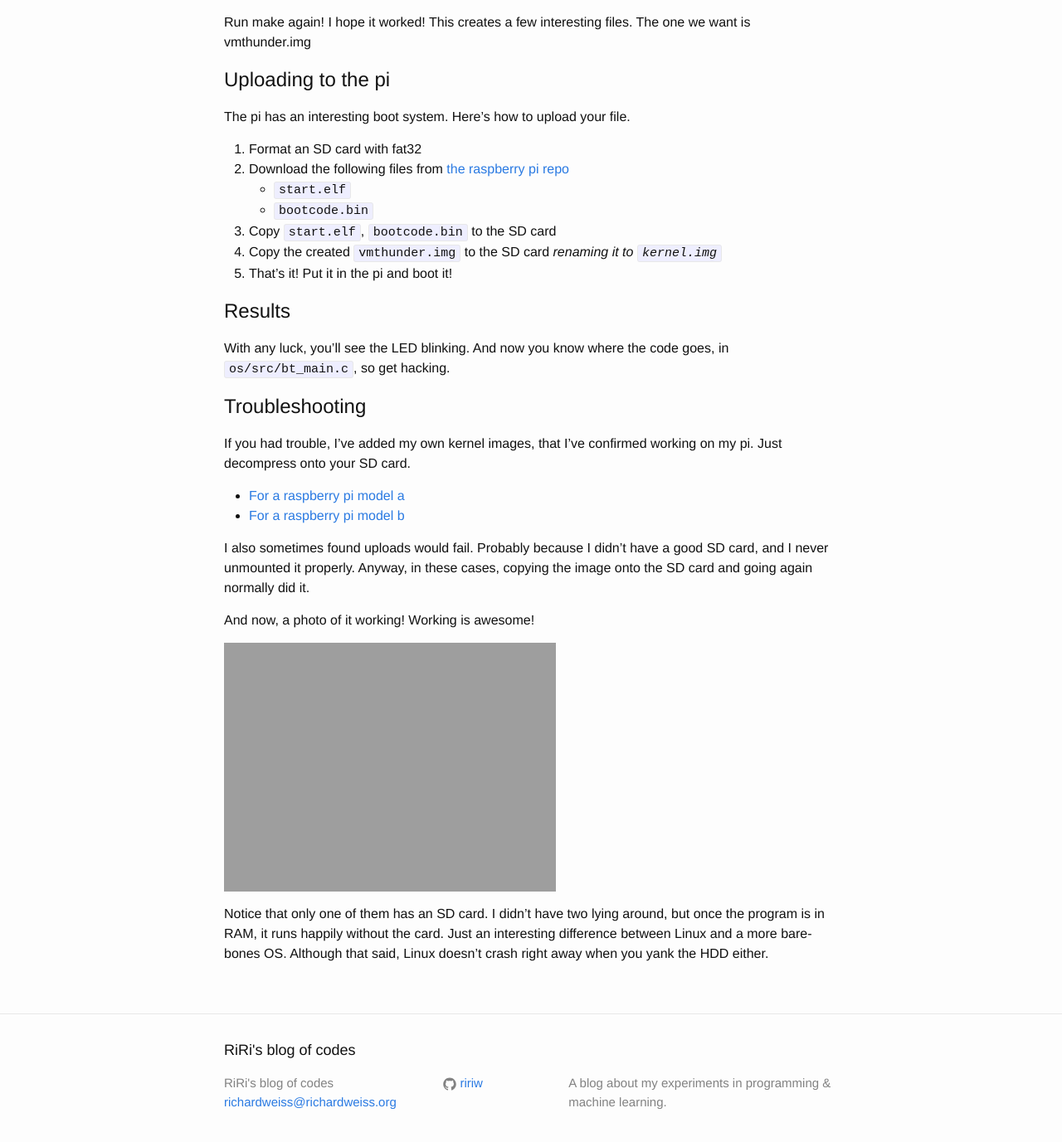
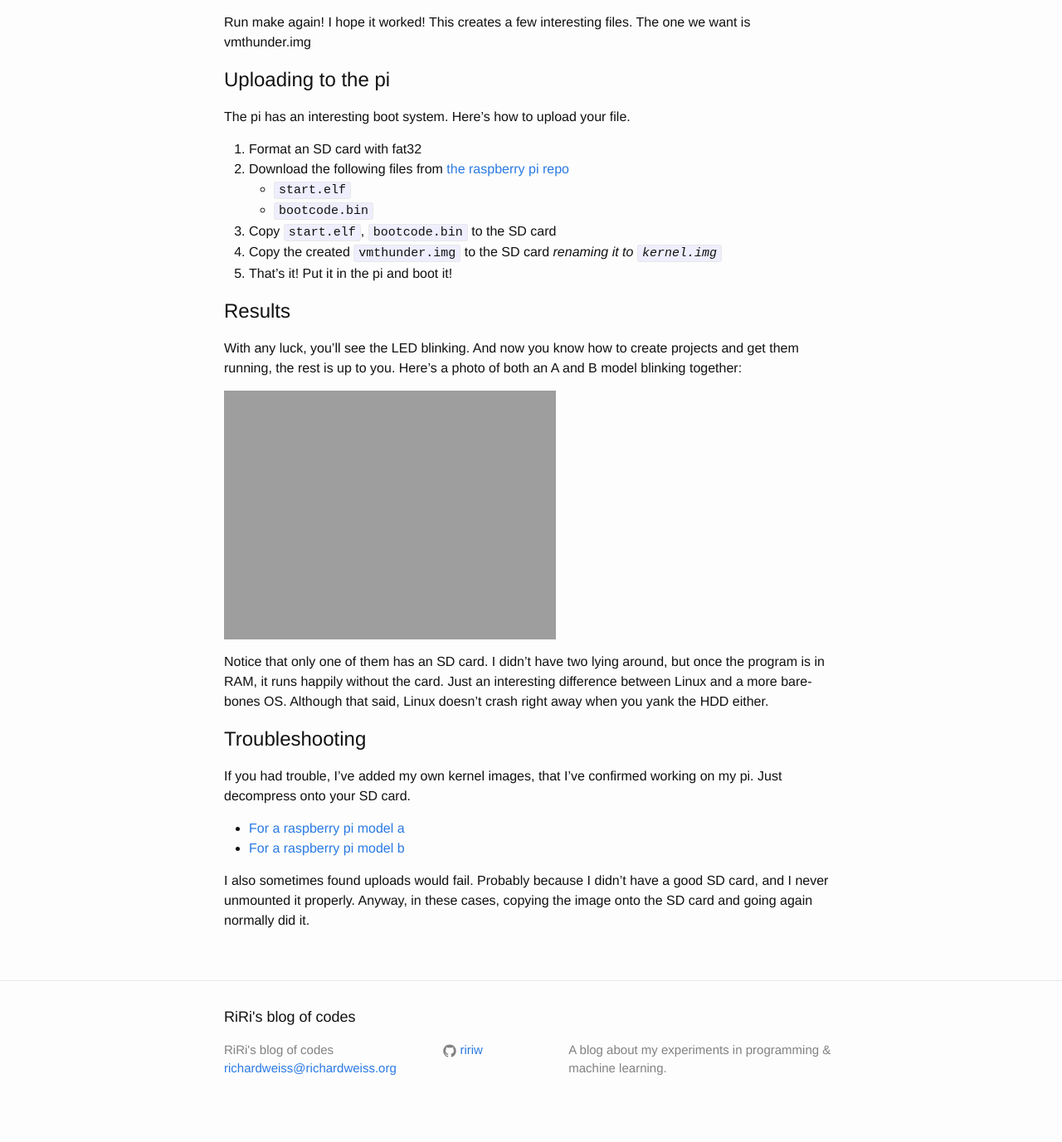
Before and after one commit to ririw/ririw.github.io, a Jekyll site: the page built from _posts/2015-06-27-raspberry-pi-bitthunder.markdown, in a window 1280 px wide and 1400 px high, scrolled down 2020 px. Shown: the top 1377 px of the window at 83% size. Built offline with Jekyll 4.4.1, drawn with Linux system fonts in a browser that asks for light colours.

Commit message:
slight wording changes

```diff
--- a/_posts/2015-06-27-raspberry-pi-bitthunder.markdown
+++ b/_posts/2015-06-27-raspberry-pi-bitthunder.markdown
@@ -90,8 +90,12 @@ The pi has an interesting boot system. Here's how to upload your file.
 5. That's it! Put it in the pi and boot it!
 
 # Results
-With any luck, you'll see the LED blinking. And now you know where the code goes, in `os/src/bt_main.c`, so get hacking.
+With any luck, you'll see the LED blinking. And now you know how to create projects and get them running, the rest is up to you. Here's a photo of both an A and B model blinking together:
 
+![Blinking]({{ site.url }}/assets/blinky.gif)
+
+Notice that only one of them has an SD card. I didn't have two lying around, but once the program is in RAM, it runs happily without the card. Just an interesting difference
+between Linux and a more bare-bones OS. Although that said, Linux doesn't crash right away when you yank the HDD either.
 # Troubleshooting
 
 If you had trouble, I've added my own kernel images, that I've confirmed working on my pi. Just decompress onto your SD card.
@@ -101,10 +105,3 @@ If you had trouble, I've added my own kernel images, that I've confirmed working
 
 I also sometimes found uploads would fail. Probably because I didn't have a good SD card, and I never unmounted it properly.
 Anyway, in these cases, copying the image onto the SD card and going again normally did it.
-
-And now, a photo of it working! Working is awesome!
-
-![Blinking]({{ site.url }}/assets/blinky.gif)
-
-Notice that only one of them has an SD card. I didn't have two lying around, but once the program is in RAM, it runs happily without the card. Just an interesting difference
-between Linux and a more bare-bones OS. Although that said, Linux doesn't crash right away when you yank the HDD either.
```
